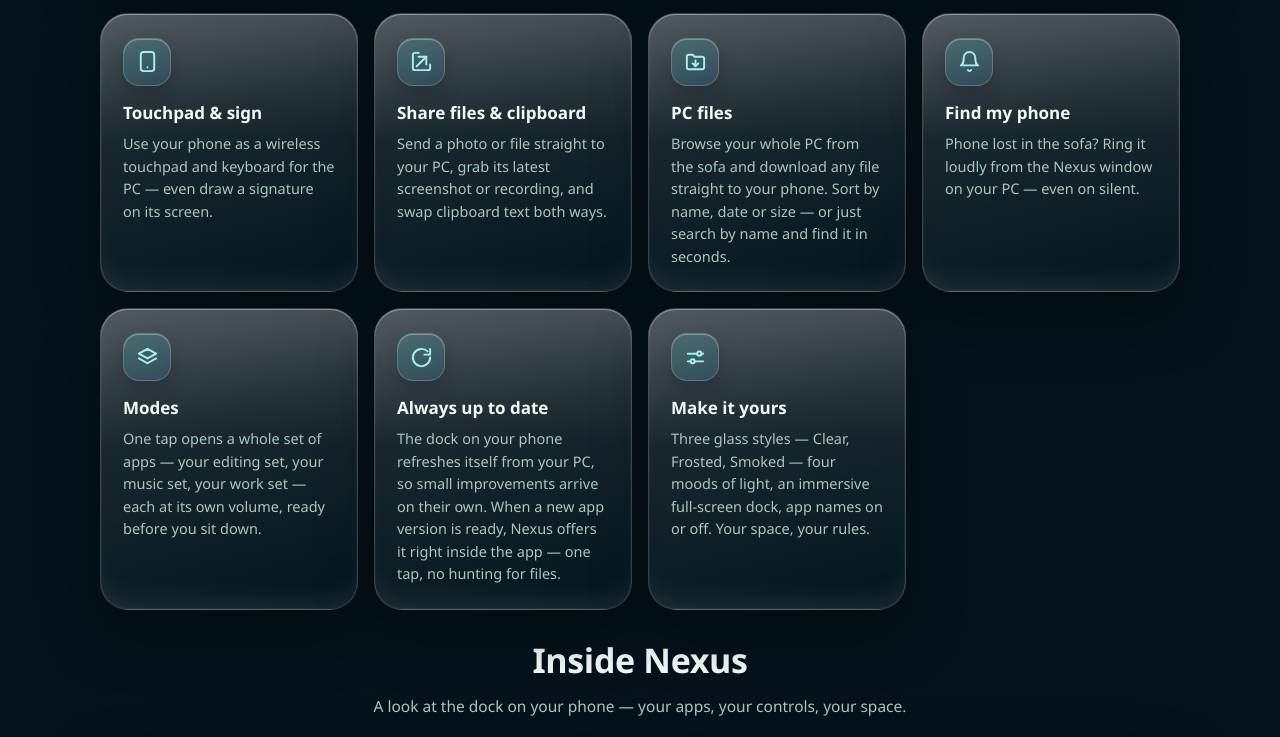
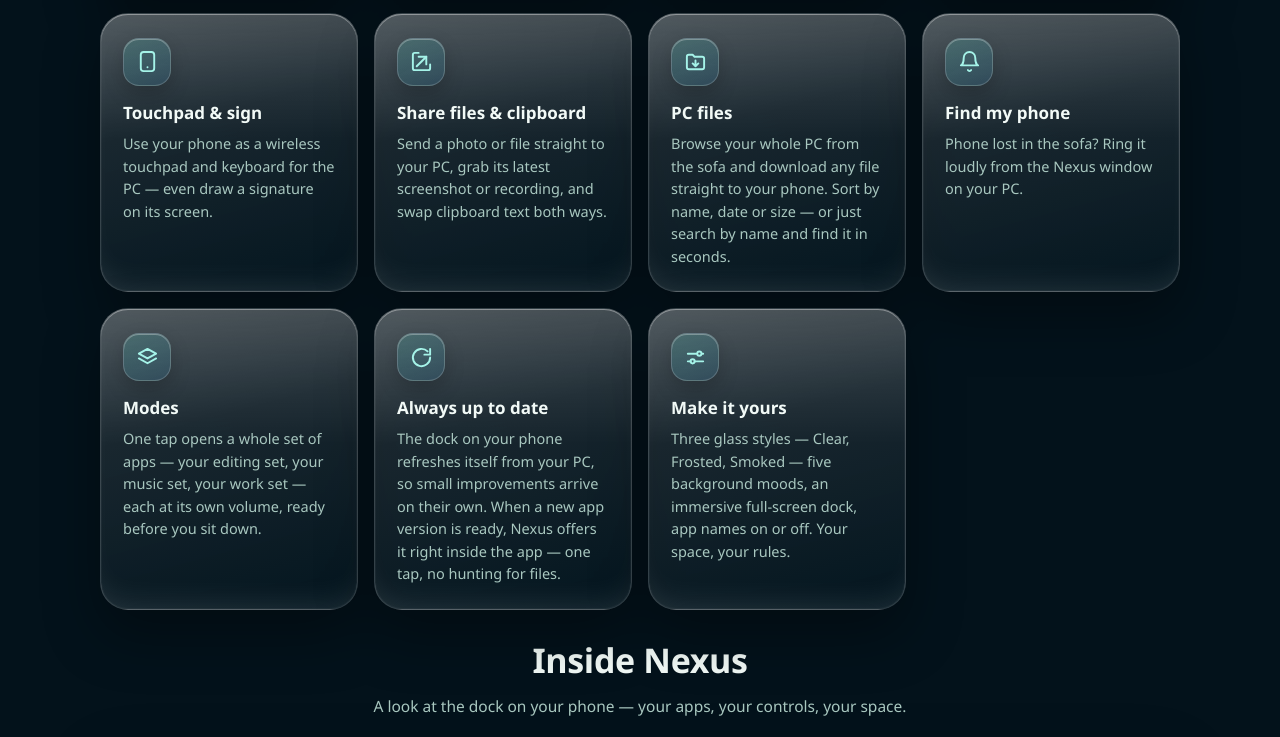
Before and after one commit to Area105/Nexus, a plain HTML site: page index.html in a window 1280 px wide. Shown: the part 1183-1920 px from the top of the page. Drawn offline with Linux system fonts and the light colour scheme.

Commit message:
Page audit fixes: true file sizes, real background names, honest ring claim

```diff
--- a/index.html
+++ b/index.html
@@ -284,7 +284,7 @@
       <div class="card">
         <div class="card__icon"><svg viewBox="0 0 24 24" fill="none" stroke="currentColor" stroke-width="2" stroke-linecap="round" stroke-linejoin="round"><path d="M6 8a6 6 0 0 1 12 0c0 7 3 8 3 8H3s3-1 3-8"/><path d="M10.3 21a1.94 1.94 0 0 0 3.4 0"/></svg></div>
         <h3>Find my phone</h3>
-        <p>Phone lost in the sofa? Ring it loudly from the Nexus window on your PC — even on silent.</p>
+        <p>Phone lost in the sofa? Ring it loudly from the Nexus window on your PC.</p>
       </div>
       <div class="card">
         <div class="card__icon"><svg viewBox="0 0 24 24" fill="none" stroke="currentColor" stroke-width="2" stroke-linecap="round" stroke-linejoin="round"><path d="M12 3 3 8l9 5 9-5-9-5z"/><path d="M3 13l9 5 9-5"/></svg></div>
@@ -299,7 +299,7 @@
       <div class="card">
         <div class="card__icon"><svg viewBox="0 0 24 24" fill="none" stroke="currentColor" stroke-width="2" stroke-linecap="round" stroke-linejoin="round"><path d="M4 8h9M19 8h1M4 16h3M11 16h9"/><circle cx="16" cy="8" r="2.2"/><circle cx="9" cy="16" r="2.2"/></svg></div>
         <h3>Make it yours</h3>
-        <p>Three glass styles — Clear, Frosted, Smoked — four moods of light, an immersive full-screen dock, app names on or off. Your space, your rules.</p>
+        <p>Three glass styles — Clear, Frosted, Smoked — five background moods, an immersive full-screen dock, app names on or off. Your space, your rules.</p>
       </div>
     </div>
   </section>
@@ -353,8 +353,8 @@
       <details class="howto"><summary>Capture — screenshots &amp; screen recording</summary><div class="howto__body">Drawer → <b>Capture</b> takes a screenshot of the PC or records its screen, for as long as you like. Everything is saved on the PC itself, in <b>Pictures / Nexus</b>.</div></details>
       <details class="howto"><summary>Share files &amp; clipboard</summary><div class="howto__body">Drawer → <b>Share files</b>. Send a photo or file from your phone straight to the PC (it lands in <b>Pictures / Nexus / Inbox</b>), pull the PC's latest screenshot down to the phone, and swap clipboard text both ways — copy on one device, paste on the other.</div></details>
       <details class="howto"><summary>PC files — bring any file to your phone</summary><div class="howto__body">Drawer → <b>PC files</b>. Browse your PC's folders — Desktop, Documents, Downloads, Pictures, Music, Videos and every drive — right from the phone. Tap any file and it downloads into your phone's <b>Downloads</b>. A song, a video, a document: if it is on the PC, it is one tap away on your phone.</div></details>
-      <details class="howto"><summary>Find my phone</summary><div class="howto__body">Phone lost in the sofa? Open the Nexus window on your PC and press the <b>ring</b> button — your phone rings loudly until you find it, <b>even on silent</b>. On the phone, a full-screen ring page shows one clear button: tap it to stop the ringing.</div></details>
-      <details class="howto"><summary>Make it yours</summary><div class="howto__body">Drawer → <b>Customise</b>. Three glass styles — <b>Clear, Frosted, Smoked</b> — four backgrounds (Aurora, Dusk, Ember, Midnight), 4, 6 or 8 icons per page, an immersive full-screen dock, app names on or off, and a <b>Performance mode</b> that keeps older phones fast. Everything answers instantly; nothing is buried.</div></details>
+      <details class="howto"><summary>Find my phone</summary><div class="howto__body">Phone lost in the sofa? Open the Nexus window on your PC and press the <b>ring</b> button — your phone rings loudly until you find it. On the phone, a full-screen ring page shows one clear button: tap it to stop the ringing.</div></details>
+      <details class="howto"><summary>Make it yours</summary><div class="howto__body">Drawer → <b>Customise</b>. Three glass styles — <b>Clear, Frosted, Smoked</b> — five backgrounds (Lagoon, Kelp, Reef, Deep and Abyss), 4, 6 or 8 icons per page, an immersive full-screen dock, app names on or off, and a <b>Performance mode</b> that keeps older phones fast. Everything answers instantly; nothing is buried.</div></details>
       <details class="howto"><summary>Privacy &amp; safety</summary><div class="howto__body">Your phone and PC talk <b>directly over your own Wi-Fi</b> — no account, no cloud, nothing leaves your home. Turn on <b>Auto-Lock</b> and the PC locks itself when your phone walks away. The <b>Recording Guard</b> can warn you if an app on the PC starts recording. And pairing is protected by a fresh PIN every time the PC side restarts.</div></details>
     </div>
   </section>
@@ -370,14 +370,14 @@
         <h3>Nexus for Android</h3>
         <p>The dock itself — install it on your phone.</p>
         <a class="btn" href="https://drive.google.com/uc?export=download&id=17w2-Drl_ZbY6GJAdtT2ADpIOhVvAgYku"><svg viewBox="0 0 24 24" fill="none" stroke="currentColor" stroke-width="2" stroke-linecap="round" stroke-linejoin="round"><path d="M12 3v12"/><path d="m7 11 5 5 5-5"/><path d="M4 21h16"/></svg>Download the app</a>
-        <p class="dl__meta">APK · about 1.4 MB · Android 7 or newer</p>
+        <p class="dl__meta">APK · 1.5 MB · Android 7 or newer</p>
       </div>
       <div class="card dl">
         <div class="dl__os"><svg viewBox="0 0 24 24" fill="currentColor"><path d="M3 5.5 10.5 4.4v7.1H3zM12 4.2 21 3v8.5h-9zM3 12.5h7.5v7.1L3 18.5zM12 12.5h9V21l-9-1.3z"/></svg></div>
         <h3>Nexus for Windows</h3>
         <p>The PC side — runs quietly in your system tray.</p>
         <a class="btn" href="https://drive.google.com/uc?export=download&id=1zcD7f1nm95GJcE2kqwmGGhqe8g_8d-Lo"><svg viewBox="0 0 24 24" fill="none" stroke="currentColor" stroke-width="2" stroke-linecap="round" stroke-linejoin="round"><path d="M12 3v12"/><path d="m7 11 5 5 5-5"/><path d="M4 21h16"/></svg>Download for PC</a>
-        <p class="dl__meta">Setup · about 111 MB · Windows 10 or newer</p>
+        <p class="dl__meta">Setup · 114 MB · Windows 10 or newer</p>
       </div>
     </div>
     <p class="dl__keep"><b>Clean and safe.</b> There is no virus in Nexus — no ads, no trackers, nothing hidden. Nexus is a new, independent app, so Windows may show a one-time &ldquo;unknown publisher&rdquo; prompt while installing. Don&rsquo;t worry — that is normal for new software, and it is safe to continue.</p>
```
